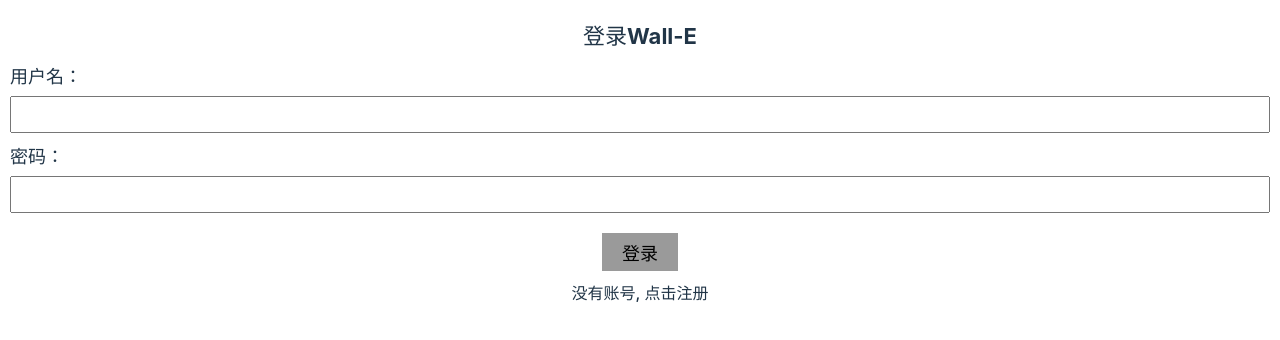
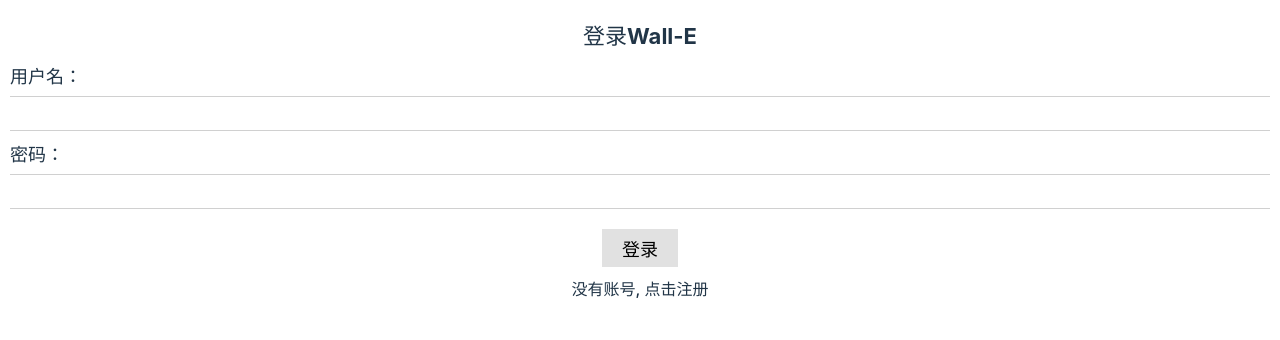
Before and after one commit to AaronW-BE/chat-openai, a React (Vite) app in the folder web/: page /login in a window 1280 px wide. Shown: the top 340 px of the page. Built offline with nearby package versions, Linux system fonts and the light colour scheme.

Commit message:
theme light css modify

```diff
--- a/web/src/index.css
+++ b/web/src/index.css
@@ -32,6 +32,12 @@ h1 {
   line-height: 1.1;
 }
 
+input {
+  border: 1px solid #d0d0d0;
+  outline: none;
+  border-inline: none;
+}
+
 input[type="submit"],
 input[type="text"],
 input[type="button"],
@@ -50,7 +56,8 @@ input:focus-visible {
     color: #213547;
     background-color: #ffffff;
   }
-  button {
-    background-color: #f9f9f9;
+
+  .btn, button {
+    background-color: #e1e1e1;
   }
 }
--- a/web/src/views/chat/index.css
+++ b/web/src/views/chat/index.css
@@ -1,3 +1,12 @@
+@media (prefers-color-scheme: light) {
+    .msg-bubble {
+        /*background-color: #ffffff!important;*/
+        /*color: #ebebeb!important;*/
+    }
+    .user-panel .msg-send-btn {
+        background-color: #4282f3;
+    }
+}
 .page-container {
     height: 100vh;
     display: flex;
@@ -6,6 +15,7 @@
 .msg-wrp {
     flex: 1;
     overflow-y: scroll;
+    overflow-x: hidden;
 }
 
 .user-panel {
@@ -26,7 +36,8 @@ button, button:active {
 
 .user-panel .msg-send-btn {
     padding: 4px 12px;
-    height: 100%;
+    display: flex;
+    align-items: center;
 }
 
 .msg-send-btn img {
--- a/web/src/views/chat/index.jsx
+++ b/web/src/views/chat/index.jsx
@@ -149,9 +149,9 @@ export default function ChatView() {
           <input className="msg-input" onInput={handleInputContent}
                  onKeyDown={handleSubmit}
                  value={message} />
-          <button className="msg-send-btn" onClick={handleSubmit}>
+          <div className="msg-send-btn" onClick={handleSubmit}>
             <img src={sendBtnImg} alt='send button' />
-          </button>
+          </div>
         </div>
       </div>
     </div>
```
